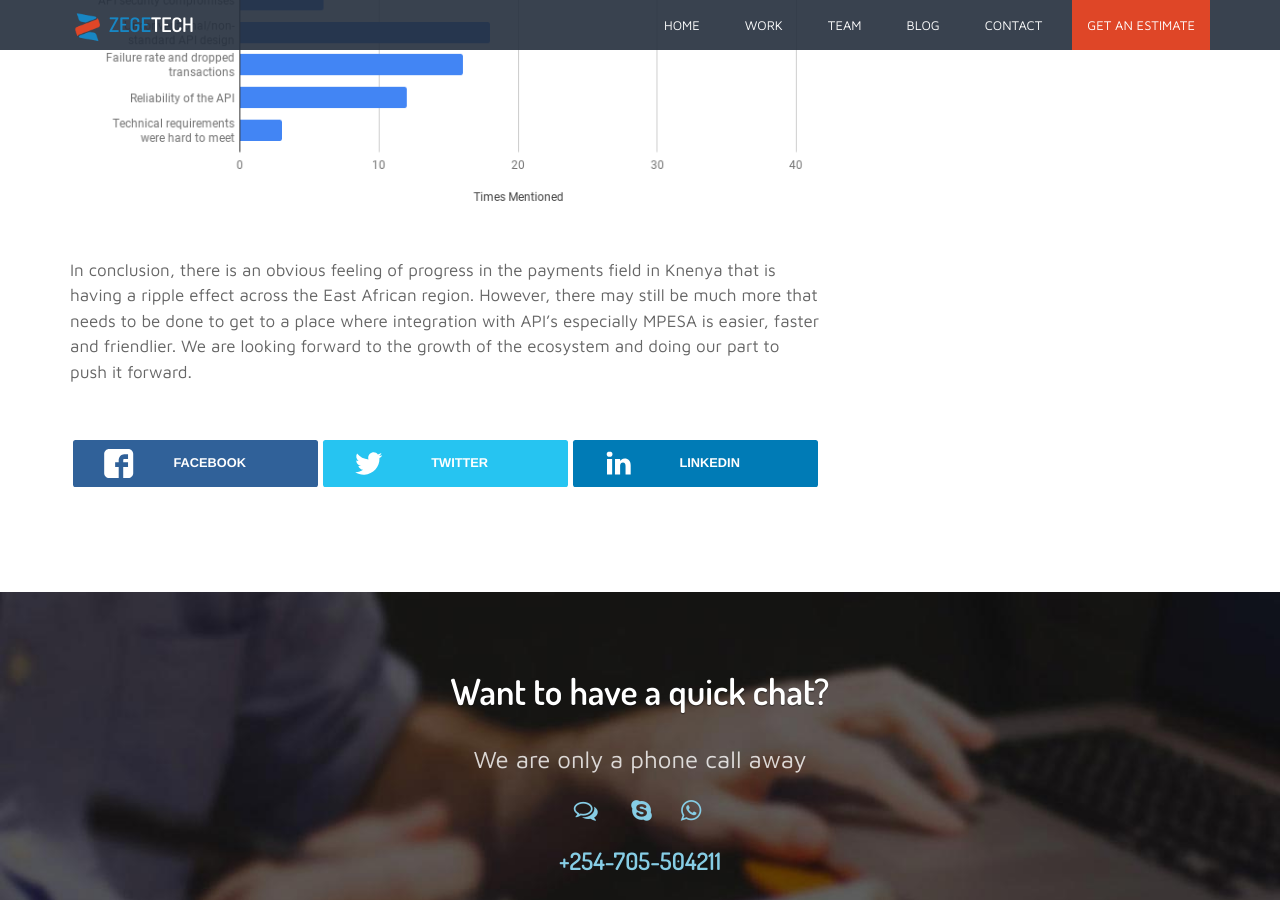
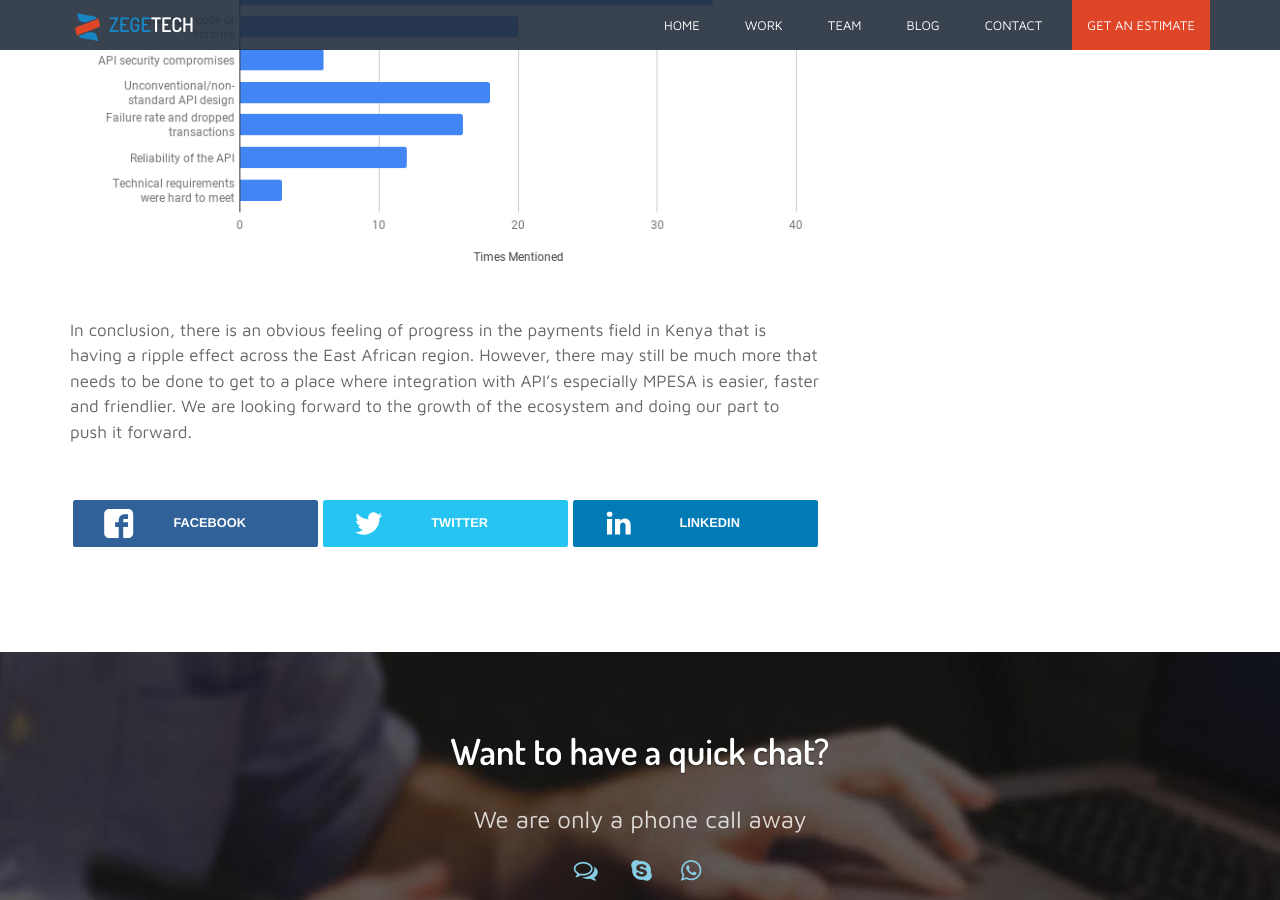
Before and after one commit to zegetech/zegetech.github.io, a Jekyll site: the page built from _posts/2019-03-21-kenya-payments-integration-survey.md, in a window 1280 px wide and 900 px high, scrolled down 7020 px. Built offline with Jekyll 4.4.1, drawn with Linux system fonts in a browser that asks for light colours; comment, search, counter and statistics services are not loaded.

Commit message:
Release Posts TDD Kenya Payment survey

```diff
--- a/_config.yml
+++ b/_config.yml
@@ -92,5 +92,3 @@
     author:
     blog-image:
     intro:
-
-blog_images_root: /assets/images/blog/
--- a/_posts/2019-03-21-kenya-payments-integration-survey.md
+++ b/_posts/2019-03-21-kenya-payments-integration-survey.md
@@ -61,7 +61,9 @@
 This is a peculiar situation where multiple developers and tech companies are independently investing significant resources in building tech to solve the same exact challenges.
 Developers will 2 times out of 3 choose a custom integration with Mpesa over using a payment gateway.
 Wonder how much of that is just because developers love 'building from scratch'.
-![mode of integration of mpesa]({{site.blog_images_root | append: "integrations-survey/mpesa_integration.png"}}){: .img-responsive .center}
+
+![mode of integration of mpesa](/assets/images/blog/integrations-survey/mpesa_integration.png){:class="img-responsive center"}
+
 Seems like an opportunity for a payment gateway to license software or a gateway PaaS provider to leverage.
 More so because the time to integration varied greatly from a few days to multiple weeks.
 
@@ -72,4 +74,4 @@
 Conversely the 3 main put-offs for developers were Bad APIs, Lacking sample code and non existent tech support and difficulty in getting a payment account
 ![integration challenges](/assets/images/blog/integrations-survey/integration_challenges.png){: .img-responsive .center}
 
-In conclusion, there is an obvious feeling of progress in the payments field in Knenya that is having a ripple effect across the East African region. However, there may still be much more that needs to be done to get to a place where integration with API's especially MPESA is easier, faster and friendlier. We are looking forward to the growth of the ecosystem and doing our part to push it forward.
+In conclusion, there is an obvious feeling of progress in the payments field in Kenya that is having a ripple effect across the East African region. However, there may still be much more that needs to be done to get to a place where integration with API's especially MPESA is easier, faster and friendlier. We are looking forward to the growth of the ecosystem and doing our part to push it forward.
```
